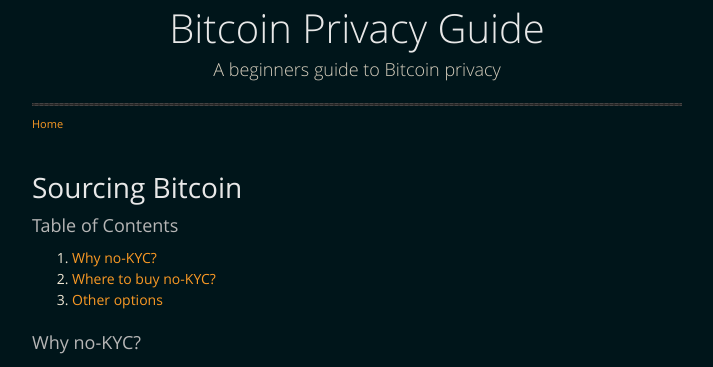
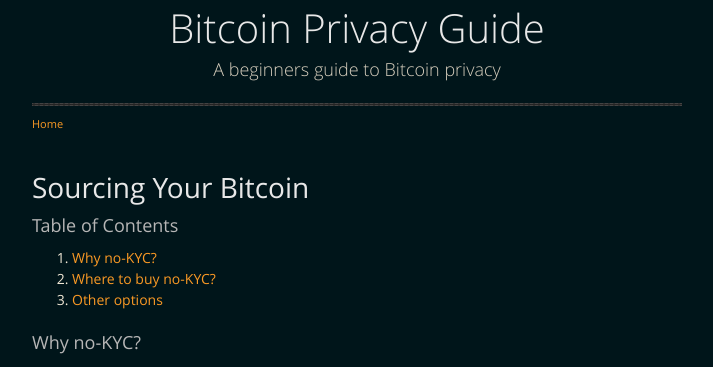
Before and after one commit to BitcoinQnA/BitcoinPrivacyGuide, a Jekyll site: the page built from get.md, in a window 1280 px wide. Shown: the top 367 px of the page, without its empty margins (283-996 px from the left). Built offline with Jekyll 4.4.1, drawn with Linux system fonts in a browser that asks for light colours.

Commit message:
Update get.md

```diff
--- a/get.md
+++ b/get.md
@@ -3,7 +3,7 @@ layout: default
 ---
 <br/>
 
-# Sourcing Bitcoin
+# Sourcing Your Bitcoin
 
 ### Table of Contents
 
```
